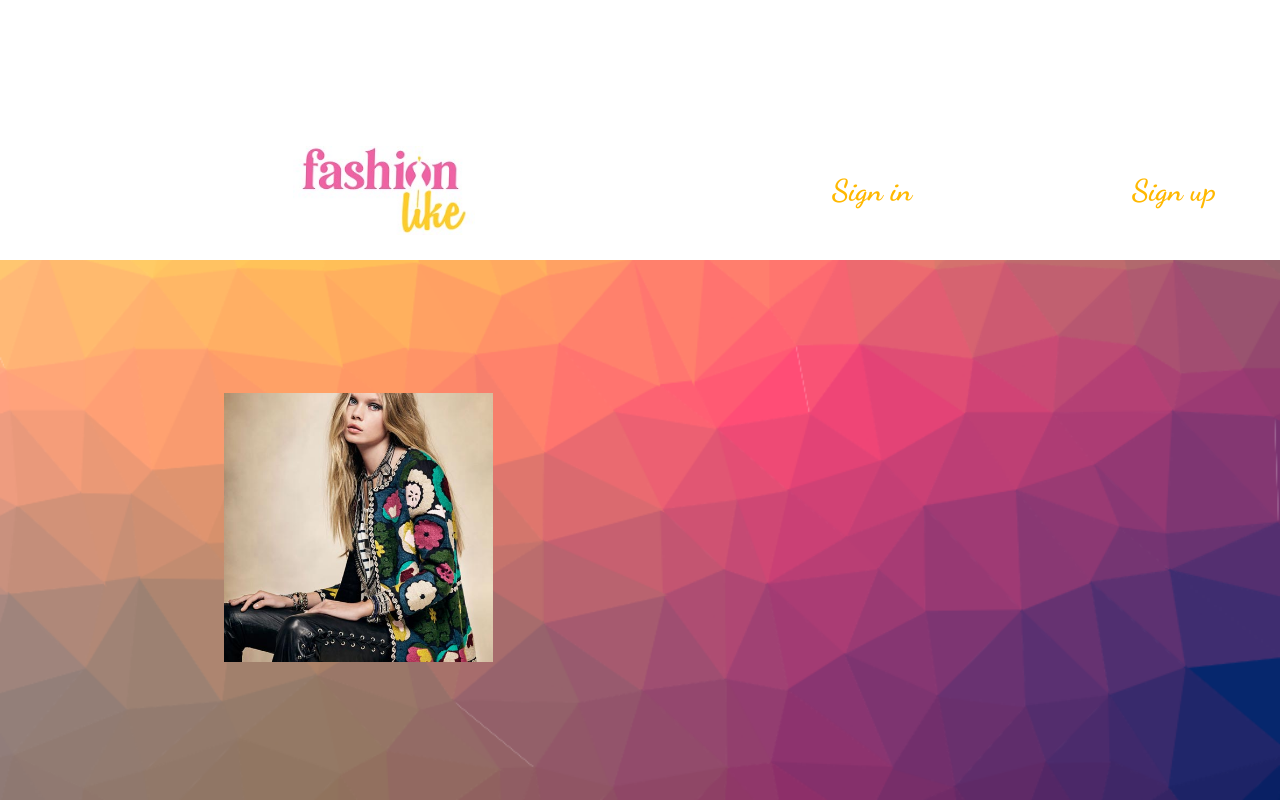
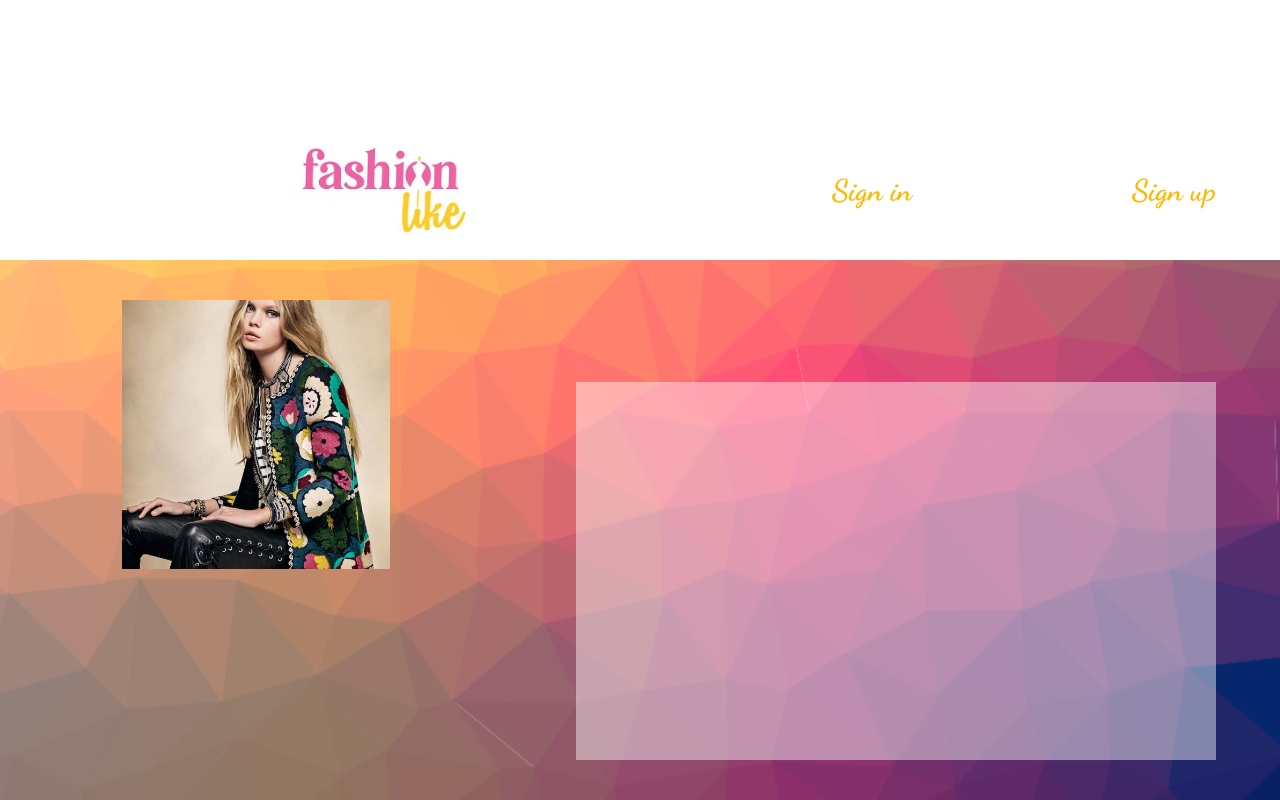
Before and after one commit to gabrielTettamanti/fashion-like-client, a React (Vite) app: page / in a window 1280 px wide. Built offline with nearby package versions, Linux system fonts and the light colour scheme.

Commit message:
Welcome component styles

```diff
--- a/src/components/Welcome/styles.scss
+++ b/src/components/Welcome/styles.scss
@@ -6,8 +6,19 @@
 }
     .most-viewed-post {
         width: 30vw;
+        display: flex;
+        justify-content: center;
+        align-self: flex-start;
+        margin: 40px;
     }
         .most-viewed-post-img {
             width: 70%;
             height: auto;
         }
+    .welcome-carousel {
+        width: 50%;
+        height: 70%;
+        background-color: #ffffff70;
+        align-self: flex-end;
+        margin: 40px;
+    }
```
